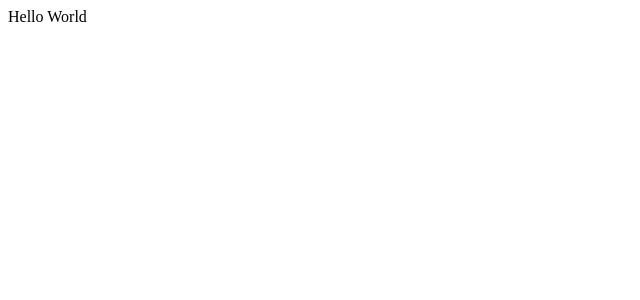
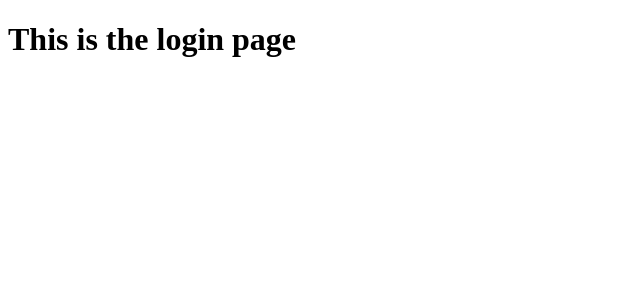
Before and after one commit to andela/kingsmen-ah-frontend, a React app: page /login in a window 1280 px wide. Shown: the top 300 px of the page, without its empty margins (0-640 px from the left). Built offline with nearby package versions, Linux system fonts and the light colour scheme.

Commit message:
ch-[166272292]: Setup React Router
- Install react router dom version 4
- Create dummy routes for Login, Home and Page Not Found

[#166272292]

```diff
--- a/package.json
+++ b/package.json
@@ -60,6 +60,7 @@
     "raw-loader": "^3.0.0",
     "react": "^16.8.6",
     "react-dom": "^16.8.6",
+    "react-router-dom": "^5.0.1",
     "resolve-url-loader": "^2.3.0",
     "sass-loader": "^6.0.6",
     "style-loader": "^0.19.0",
--- a/src/components/App.jsx
+++ b/src/components/App.jsx
@@ -1,9 +1,6 @@
 import React from 'react';
+import Routes from '../routes';
 
 export default function App() {
-  return (
-    <div>
-      Hello World
-    </div>
-  );
+  return <Routes />;
 }
--- /dev/null
+++ b/src/components/views/Home.jsx
@@ -0,0 +1,9 @@
+import React from 'react';
+
+const Home = () => (
+  <div>
+    <h1>This is the Home page</h1>
+  </div>
+);
+
+export default Home;
--- /dev/null
+++ b/src/components/views/Login.jsx
@@ -0,0 +1,9 @@
+import React from 'react';
+
+const Login = () => (
+  <div>
+    <h1>This is the login page</h1>
+  </div>
+);
+
+export default Login;
--- /dev/null
+++ b/src/components/views/NotFound.jsx
@@ -0,0 +1,9 @@
+import React from 'react';
+
+const NotFound = () => (
+  <div>
+    <h1>This page is not found</h1>
+  </div>
+);
+
+export default NotFound;
--- /dev/null
+++ b/src/routes/index.js
@@ -0,0 +1,17 @@
+import React from 'react';
+import { BrowserRouter as Router, Switch, Route } from 'react-router-dom';
+import Home from '@components/views/Home';
+import Login from '@components/views/Login';
+import NotFound from '@components/views/NotFound';
+
+const Routes = () => (
+  <Router>
+    <Switch>
+      <Route exact path="/" component={Home} />
+      <Route exact path="/login" component={Login} />
+      <Route path="/" component={NotFound} />
+    </Switch>
+  </Router>
+);
+
+export default Routes;
```
Also changed, not shown: 1 other file (tests, documents, lock files or other folders).
